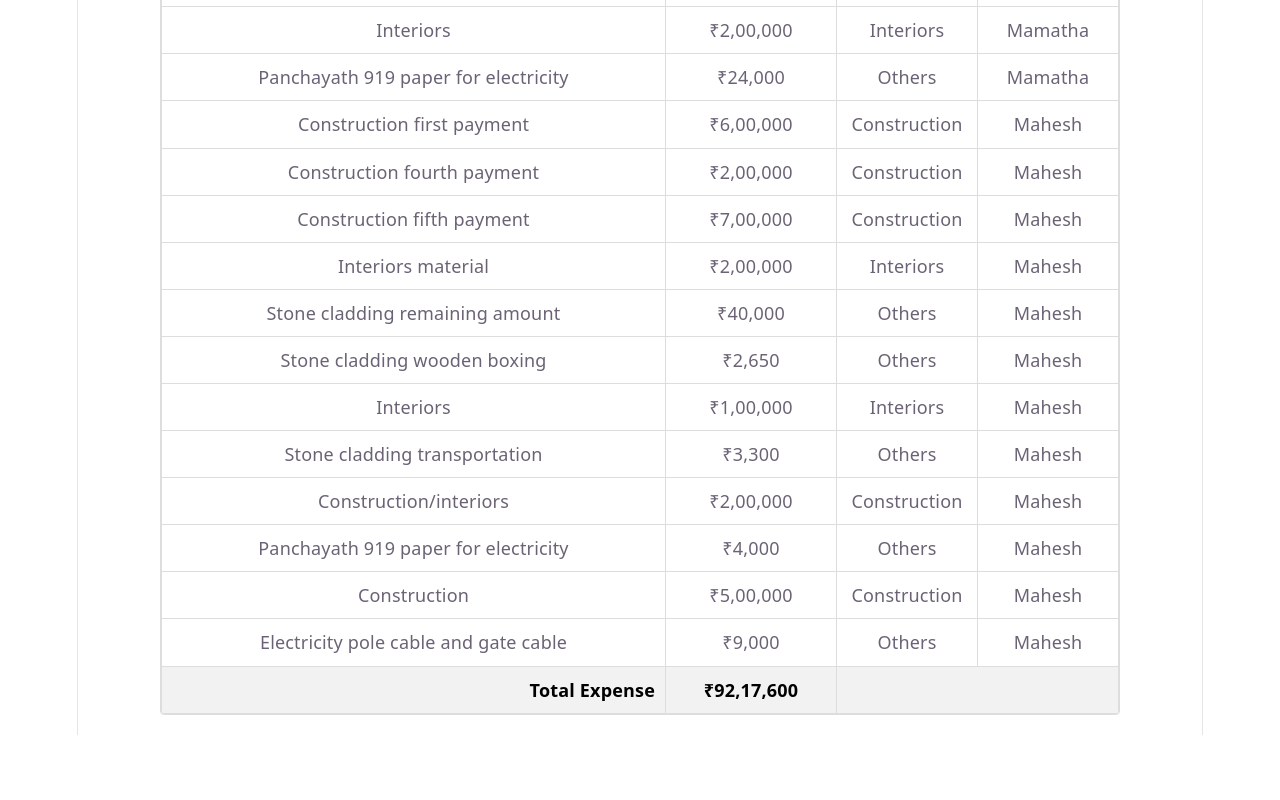
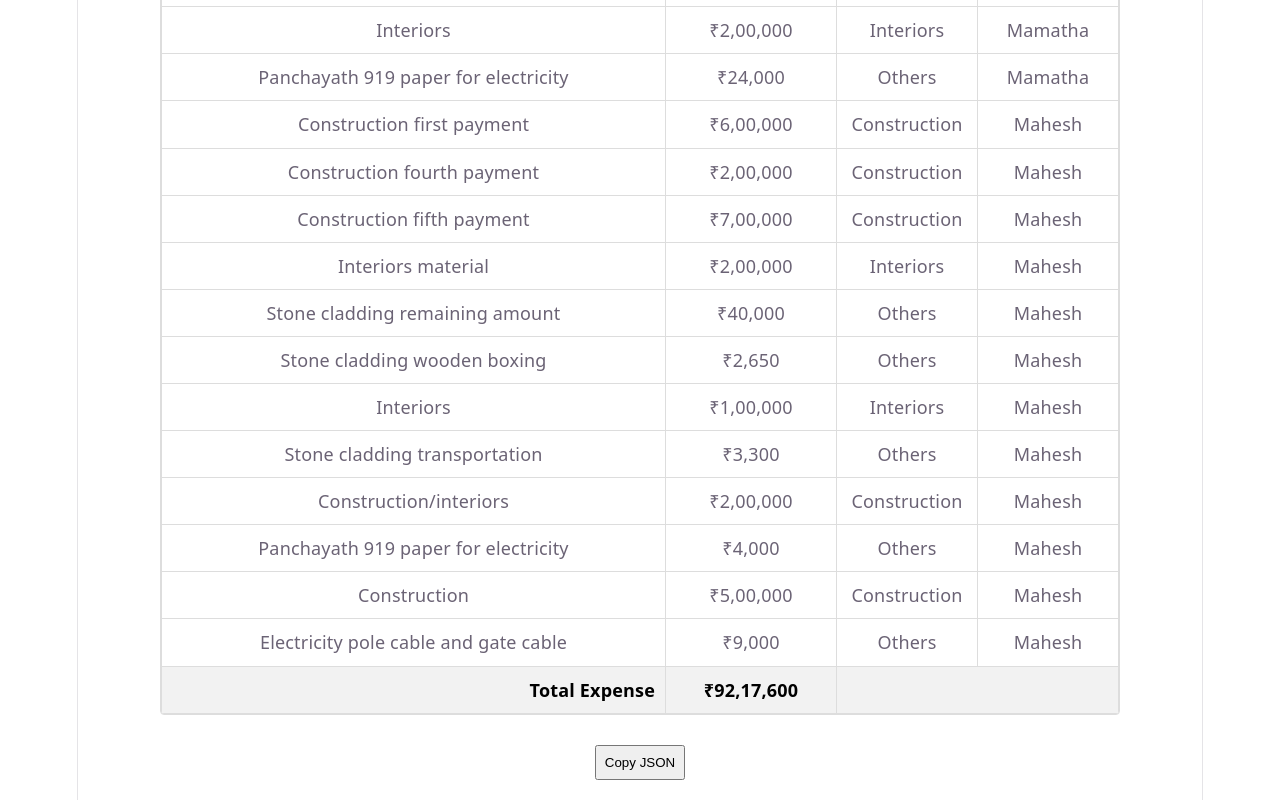
Before and after one commit to maheshs-1996/test-expense-logger, a React (Vite) app: page / in a window 1280 px wide. Shown: the part 1247-2047 px from the top of the page. Before the commit the page ends 1982 px from the top, so only its background shows below. Built offline with nearby package versions, Linux system fonts and the light colour scheme.

Commit message:
copy JSON feature added

```diff
--- a/src/App.tsx
+++ b/src/App.tsx
@@ -101,6 +101,18 @@ function App() {
     }));
   };
 
+  const copyJSON = () => {
+    navigator.clipboard.writeText(
+      JSON.stringify(
+        expensesList.map(({ title, amount, paidBy }) => ({
+          title,
+          amount,
+          paidBy,
+        })),
+      ),
+    );
+  };
+
   return (
     <div
       style={{
@@ -143,7 +155,7 @@ function App() {
                   width: 'fit-content',
                   padding: '8px',
                   margin: 'auto',
-                  marginBottom: "30px"
+                  marginBottom: '30px',
                 }}
                 type='button'
                 onClick={() => setAddViewFlag(false)}
@@ -495,6 +507,17 @@ function App() {
                   </tfoot>
                 </table>
               </div>
+              <button
+                style={{
+                  width: 'fit-content',
+                  padding: '8px',
+                  margin: 'auto',
+                  marginTop: '30px',
+                }}
+                onClick={copyJSON}
+              >
+                Copy JSON
+              </button>
             </section>
           )}
         </div>
```
